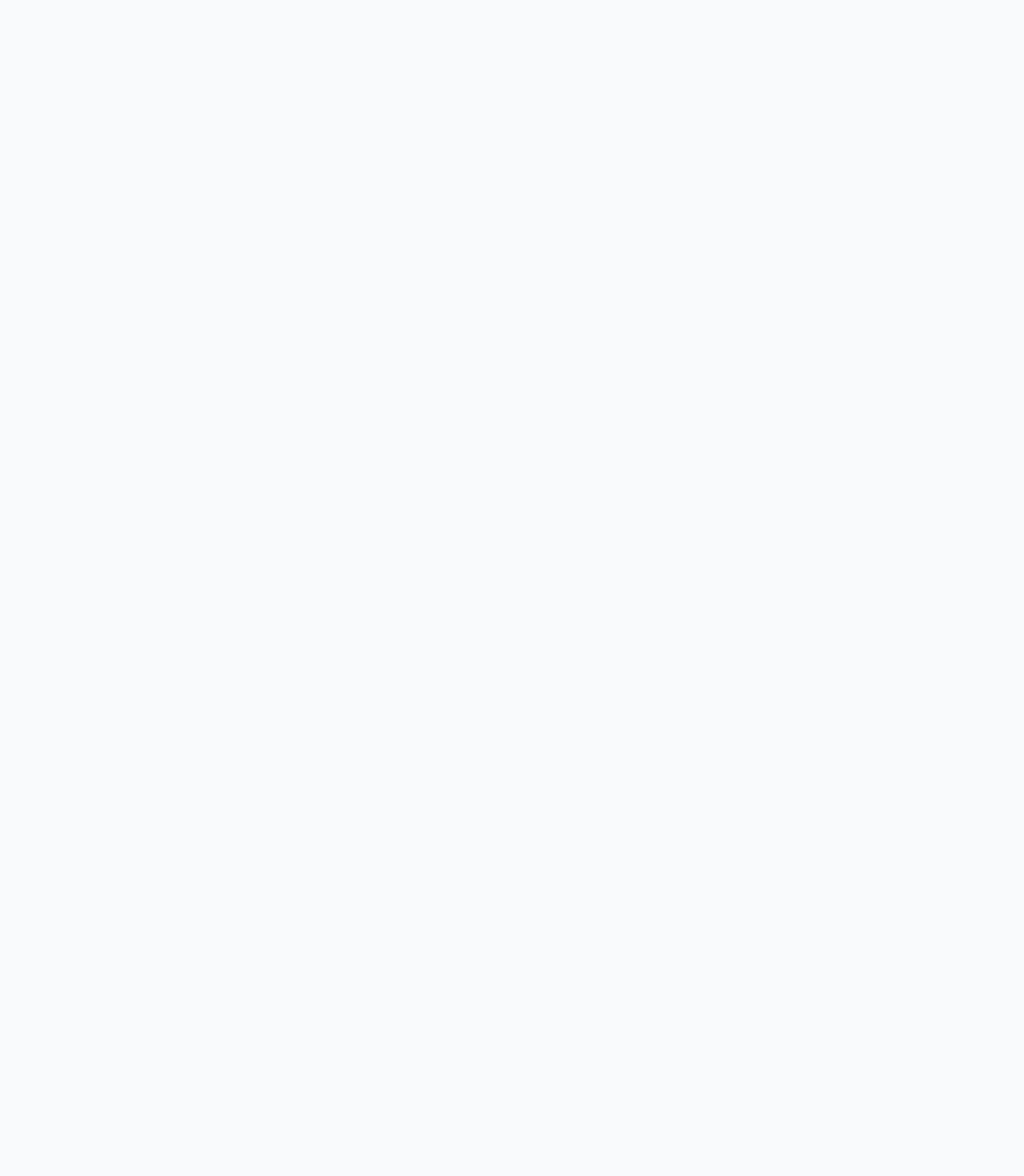
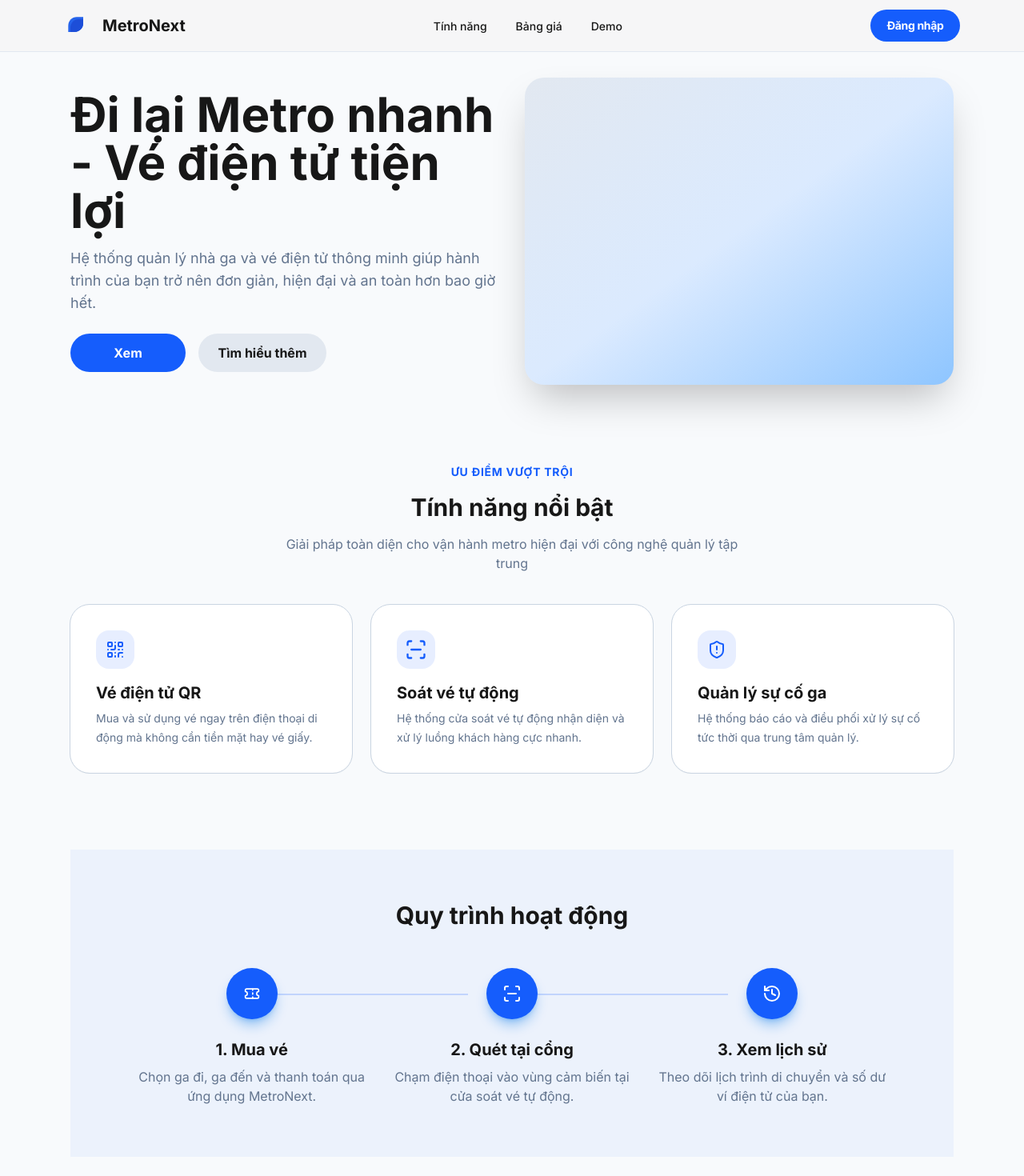
Before and after one commit to Ngocphuoc2206/metro-station-management, a Next.js app: page / in a window 1280 px wide. Before the commit this address had no page. Shown: the top 1470 px of the page at 80% size. Before the commit the page ends 800 px from the top, so only its background shows below. Built offline with nearby package versions, Linux system fonts and the light colour scheme.

Commit message:
Update index

```diff
--- a/src/components/organisms/UserHeader/UserHeader.tsx
+++ b/src/components/organisms/UserHeader/UserHeader.tsx
@@ -30,12 +30,18 @@ export const UserHeader = () => {
             </svg>
           </div>
 
-          <Link href="/" className="text-xl font-bold leading-6 text-neutral-900">
+          <Link
+            href="/"
+            className="text-xl font-bold leading-6 text-neutral-900"
+          >
             MetroNext
           </Link>
         </div>
 
-        <nav aria-label="Main navigation" className="hidden flex-1 justify-center md:flex">
+        <nav
+          aria-label="Main navigation"
+          className="hidden flex-1 justify-center md:flex"
+        >
           <ul className="flex items-center gap-9">
             {NAV_ITEMS.map((item) => (
               <li key={item.label}>
@@ -51,7 +57,7 @@ export const UserHeader = () => {
         </nav>
 
         <Link
-          href="/login"
+          href="/auth/login"
           className="inline-flex h-10 min-w-24 items-center justify-center overflow-hidden rounded-3xl bg-blue-600 px-4 transition-colors hover:bg-blue-700"
         >
           <span className="inline-flex flex-col items-center justify-start overflow-hidden">
--- a/src/pages/index.tsx
+++ b/src/pages/index.tsx
@@ -1,15 +1,15 @@
-import { useEffect } from "react";
+import { useEffect, type ReactElement } from "react";
+import UserLayout from "@components/templates/UserLayout";
+import { UserHero } from "@components/organisms/UserHero/UserHero";
+import { UserFeature } from "@components/organisms/UserFeature/UserFeature";
+import { UserHowItWorks } from "@components/organisms/UserHowItWorks/UserHowItWorks";
+import { UserRoleShowcase } from "@components/organisms/UserRoleShowcase/UserRoleShowcase";
 import { useRouter } from "next/router";
+import { RootState } from "@/stores";
 import { useSelector } from "react-redux";
-import type { RootState } from "@stores/index";
+import { ROLE_PATHS } from "@/const/Role";
 
-const ROLE_PATHS: Record<string, string> = {
-  passenger: "/dashboard/passenger",
-  staff: "/dashboard/staff",
-  admin: "/dashboard/admin",
-};
-
-export default function HomePage() {
+function HomePage() {
   const router = useRouter();
   const { isLoggedIn, role } = useSelector(
     (state: RootState) => state.userReducer,
@@ -18,10 +18,23 @@ export default function HomePage() {
   useEffect(() => {
     if (isLoggedIn && role && ROLE_PATHS[role]) {
       router.replace(ROLE_PATHS[role]);
-    } else {
-      router.replace("/auth/login");
     }
   }, [isLoggedIn, role, router]);
 
-  return null;
+  if (isLoggedIn) return null;
+
+  return (
+    <div className="space-y-20 pb-8 lg:space-y-24 lg:pb-12">
+      <UserHero />
+      <UserFeature />
+      <UserHowItWorks />
+      <UserRoleShowcase />
+    </div>
+  );
 }
+
+HomePage.getLayout = function getLayout(page: ReactElement) {
+  return <UserLayout title="Home">{page}</UserLayout>;
+};
+
+export default HomePage;
```
Also changed, not shown: package.json (+44 -44 lines), 1 other file (tests, documents, lock files or other folders).
